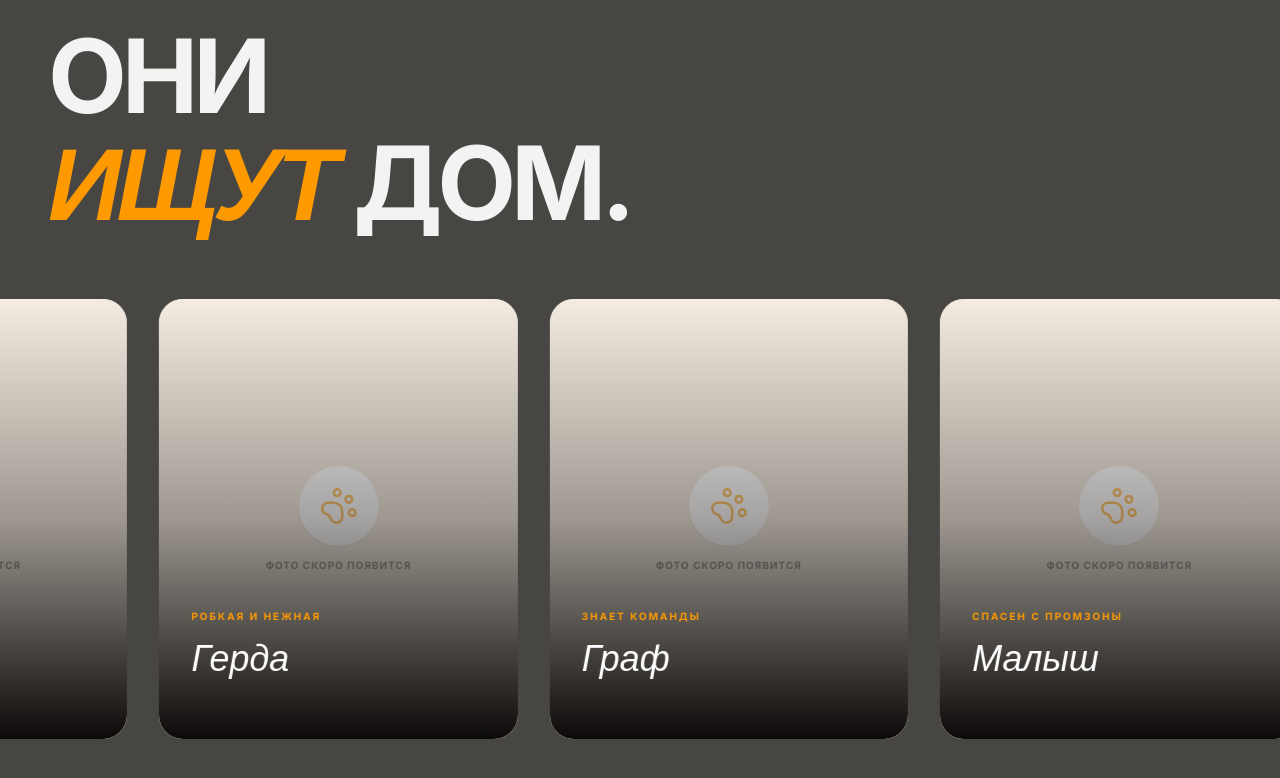
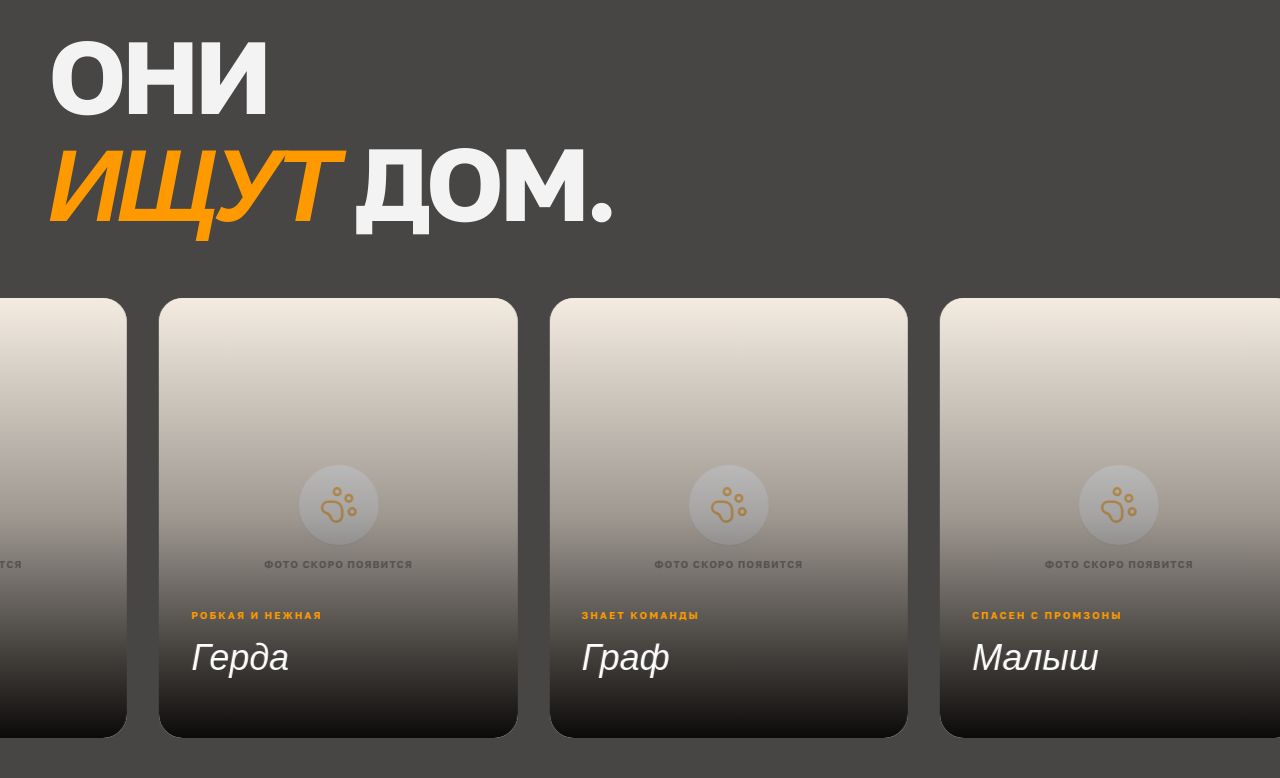
Before and after one commit to Konnichiwaeien/lightyar, a Next.js app: page / in a window 1280 px wide. Shown: the part 2082-2860 px from the top of the page. Built offline with nearby package versions, Linux system fonts and the light colour scheme; no server answers.

Commit message:
refactor(type): switch body typography to Golos Text
Replace Inter through the shared font variable while retaining Playfair
Display for headings. Give the news slider a separate pagination area so
dots no longer overlap cards.

```diff
--- a/app/globals.css
+++ b/app/globals.css
@@ -1,7 +1,7 @@
 @import "tailwindcss";
 
 @theme {
-  --font-sans: var(--font-inter), ui-sans-serif, system-ui, sans-serif;
+  --font-sans: var(--font-golos), ui-sans-serif, system-ui, sans-serif;
   --font-serif: var(--font-playfair), ui-serif, Georgia, serif;
   --color-background: #e8e4dc;
   --color-foreground: #1c1c1c;
--- a/app/layout.tsx
+++ b/app/layout.tsx
@@ -1,11 +1,14 @@
 import type { Metadata } from "next";
-import { Inter, Playfair_Display } from "next/font/google";
+import { Golos_Text, Playfair_Display } from "next/font/google";
 import "./globals.css";
 
-const inter = Inter({
-  variable: "--font-inter",
+// Наборный шрифт: кириллица родная, рисовалась под русский язык,
+// а не пририсовывалась к латинице — для ярославского фонда это уместнее нейтрального гротеска
+const golos = Golos_Text({
+  variable: "--font-golos",
   subsets: ["latin", "cyrillic"],
   display: "swap",
+  weight: ["400", "500", "600", "700", "800", "900"],
   adjustFontFallback: true,
 });
 
@@ -60,7 +63,7 @@ export default function RootLayout({
   children,
 }: Readonly<{ children: React.ReactNode }>) {
   return (
-    <html lang="ru" className={`${inter.variable} ${playfair.variable} antialiased`}>
+    <html lang="ru" className={`${golos.variable} ${playfair.variable} antialiased`}>
       <body className="min-h-screen overflow-x-hidden">
         <CursorProvider>
           <SmoothScroll>
--- a/components/sections/news-section.tsx
+++ b/components/sections/news-section.tsx
@@ -42,8 +42,13 @@ export function NewsSection({ initialNews = [] }: NewsSectionProps) {
           .news-swiper .swiper-pagination-bullet-active {
             opacity: 1;
           }
+          /* точки живут в собственной полосе под карточками, а не поверх них */
+          .news-swiper {
+            padding-bottom: 3.25rem !important;
+          }
           .news-swiper .swiper-pagination {
-            bottom: 4px !important;
+            bottom: 0 !important;
+            line-height: 1;
           }
         `}} />
 
```
